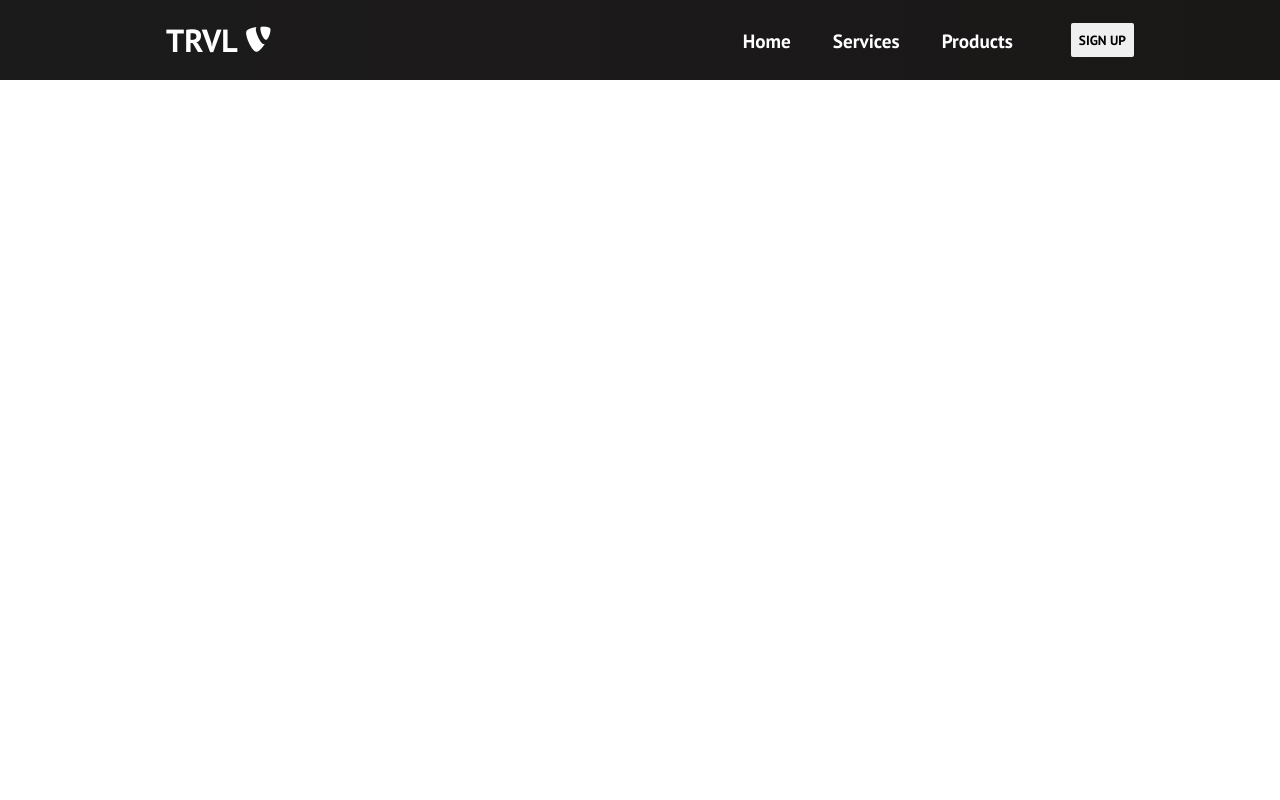
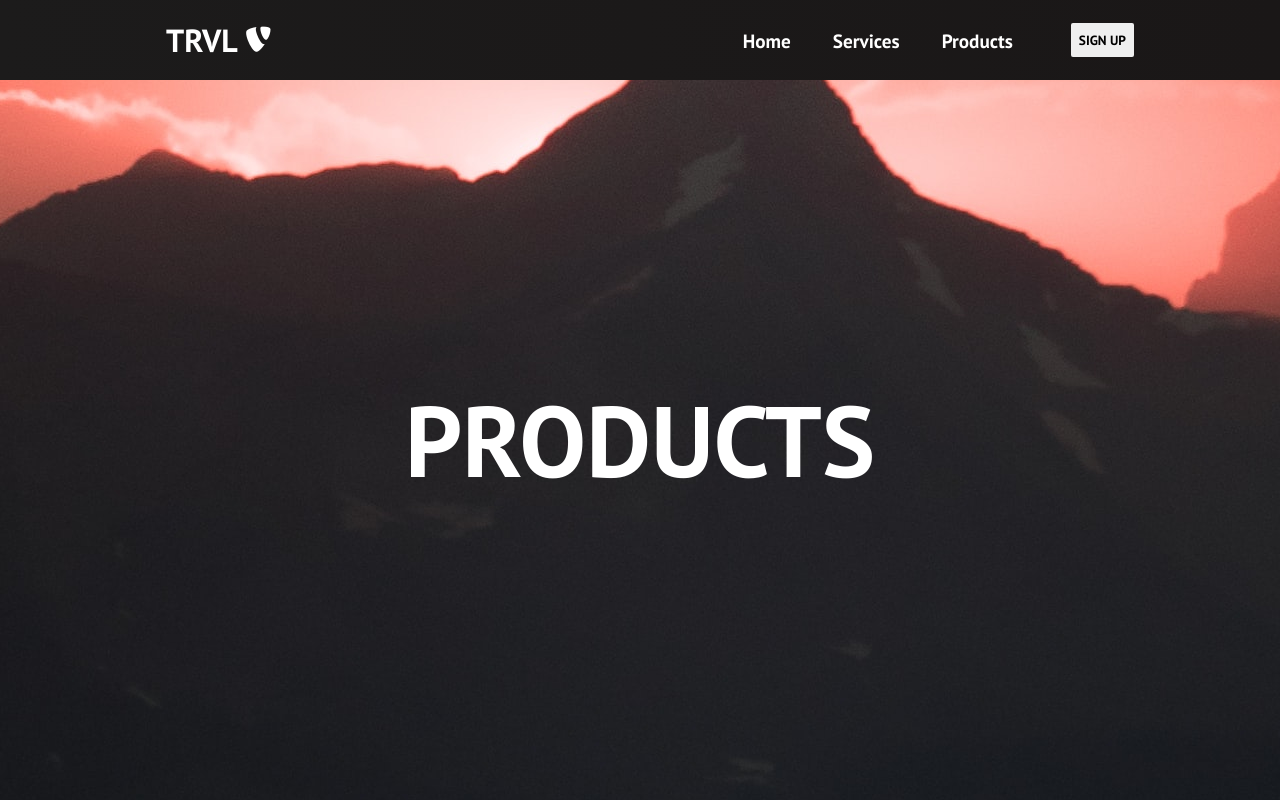
Before and after one commit to g-priime/react-website-trvl, a React (Create React App) app: page /products in a window 1280 px wide. Built offline with nearby package versions, Linux system fonts and the light colour scheme.

Commit message:
Update App.js

```diff
--- a/src/App.js
+++ b/src/App.js
@@ -3,6 +3,9 @@
 import {BrowserRouter as Router, Switch, Route } from 'react-router-dom'
 import './App.css';
 import Home from './components/pages/Home'
+import Services from './components/pages/Services'
+import Products from './components/pages/Products'
+import SignUp from './components/pages/SignUp'
 
 function App() {
   return (
@@ -11,6 +14,9 @@
        <Navbar />
        <Switch>
          <Route path='/' exact component={Home} />
+         <Route path='/services' component={Services} />
+         <Route path='/products' component={Products} />
+         <Route path='/sign-up' component={SignUp} />
        </Switch>
      </Router>
     </>
```
